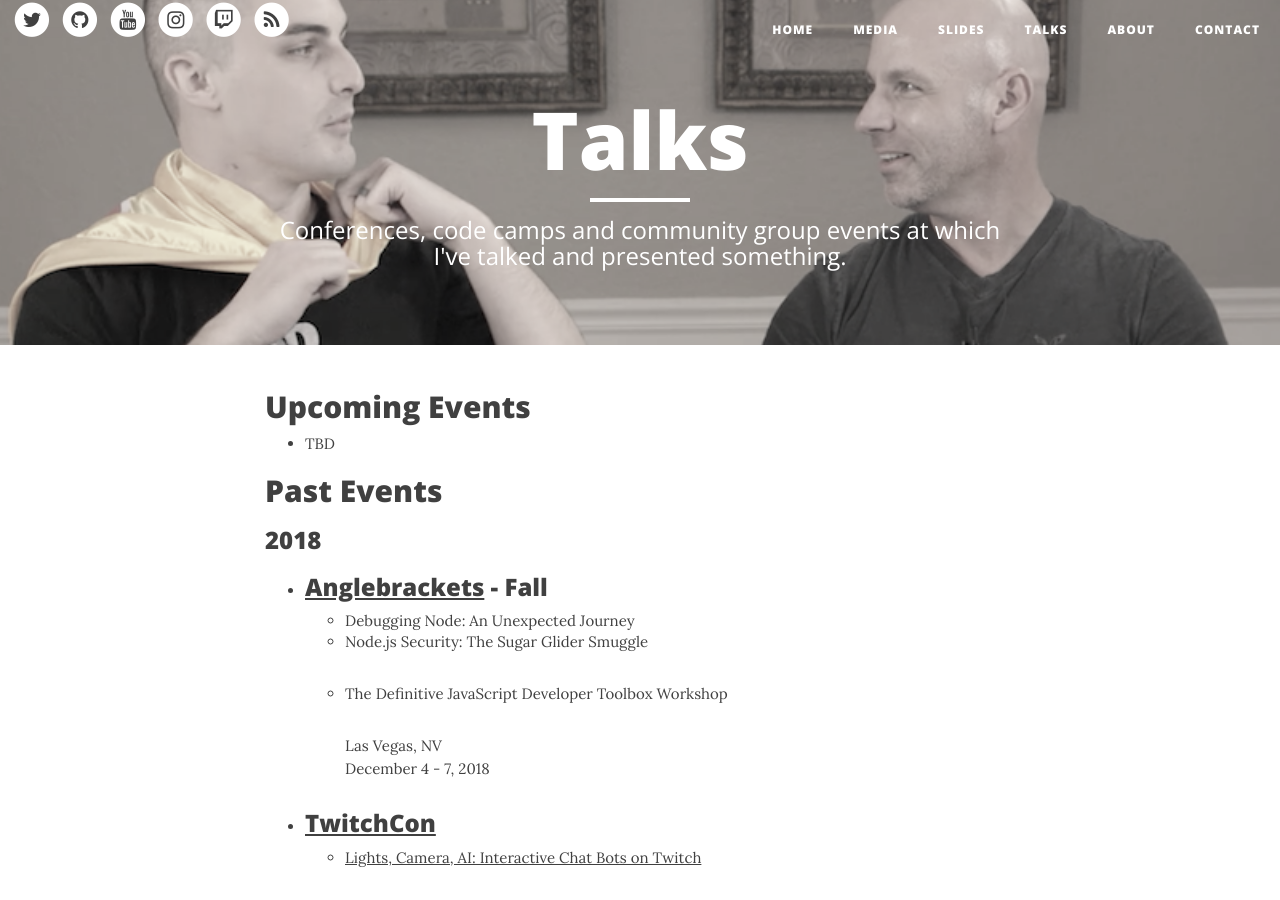
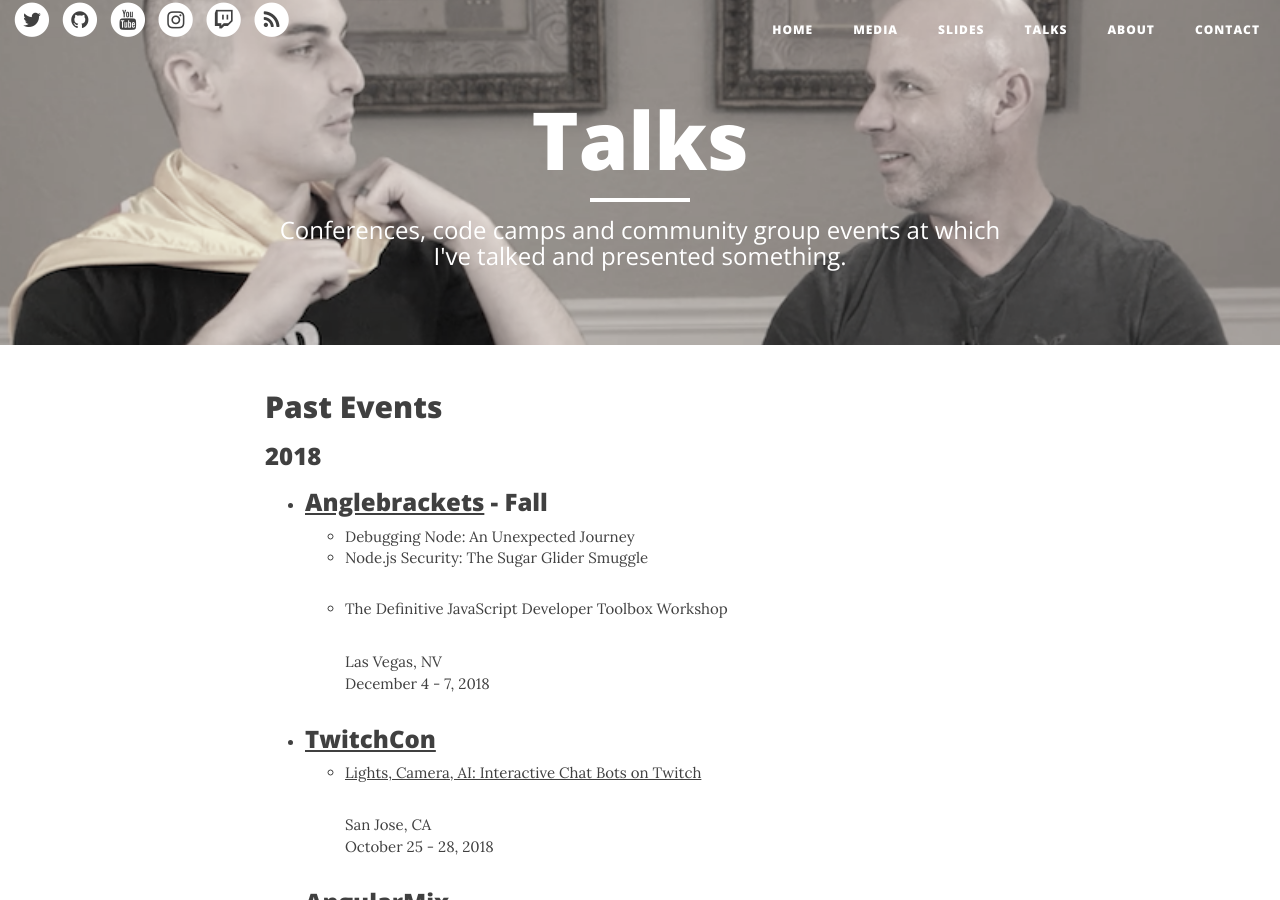
Before and after one commit to clarkio/clarkio.github.io, a Jekyll site: the page built from talks.md, in a window 1280 px wide and 900 px high. Built offline with Jekyll 4.4.1, drawn with Linux system fonts in a browser that asks for light colours; nearby versions of some CDN libraries.

Commit message:
Update talks.md

```diff
--- a/talks.md
+++ b/talks.md
@@ -6,10 +6,6 @@ header-img: 'img/pbp-angular-man-sm3.png'
 header-class: 'grayscale-img'
 order: 2
 ---
-
-## Upcoming Events
-
-- TBD
 
 ## Past Events
 
@@ -85,7 +81,7 @@ order: 2
     <p>Vancouver, BC<br>
   October 4 - 6, 2017</p>
 - ### [Microsoft Ignite](https://www.microsoft.com/en-us/ignite)
-  - [Building and deploying secure angular apps in the enterprise](https://myignite.microsoft.com/sessions/55304)
+  - [Building and deploying secure angular apps in the enterprise](https://channel9.msdn.com/Events/Ignite/Microsoft-Ignite-Orlando-2017/BRK3288)
     <p>Orlando, FL<br>September 25 - 29, 2017</p>
 - ### [Anglebrackets](https://anglebrackets.org/) - Spring
   - Easy Web Application Security in Node.js & Angular
```
